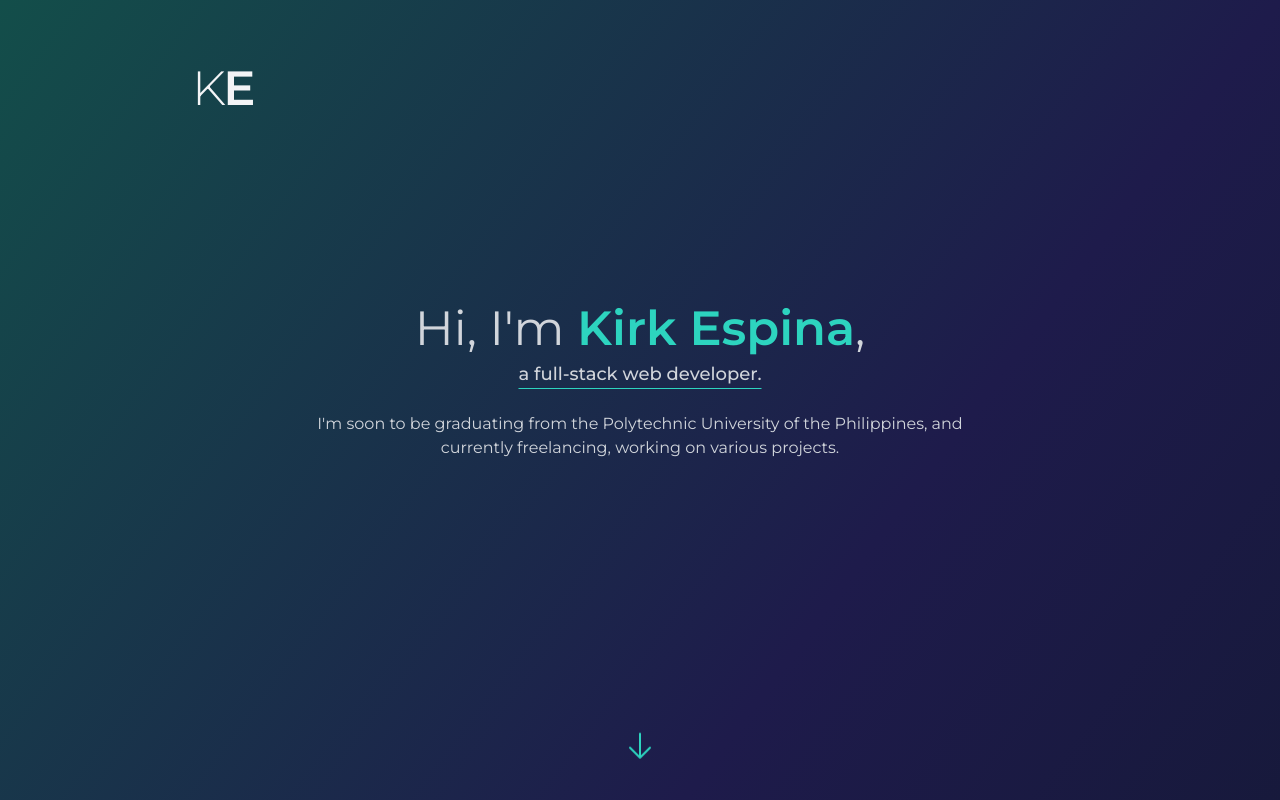
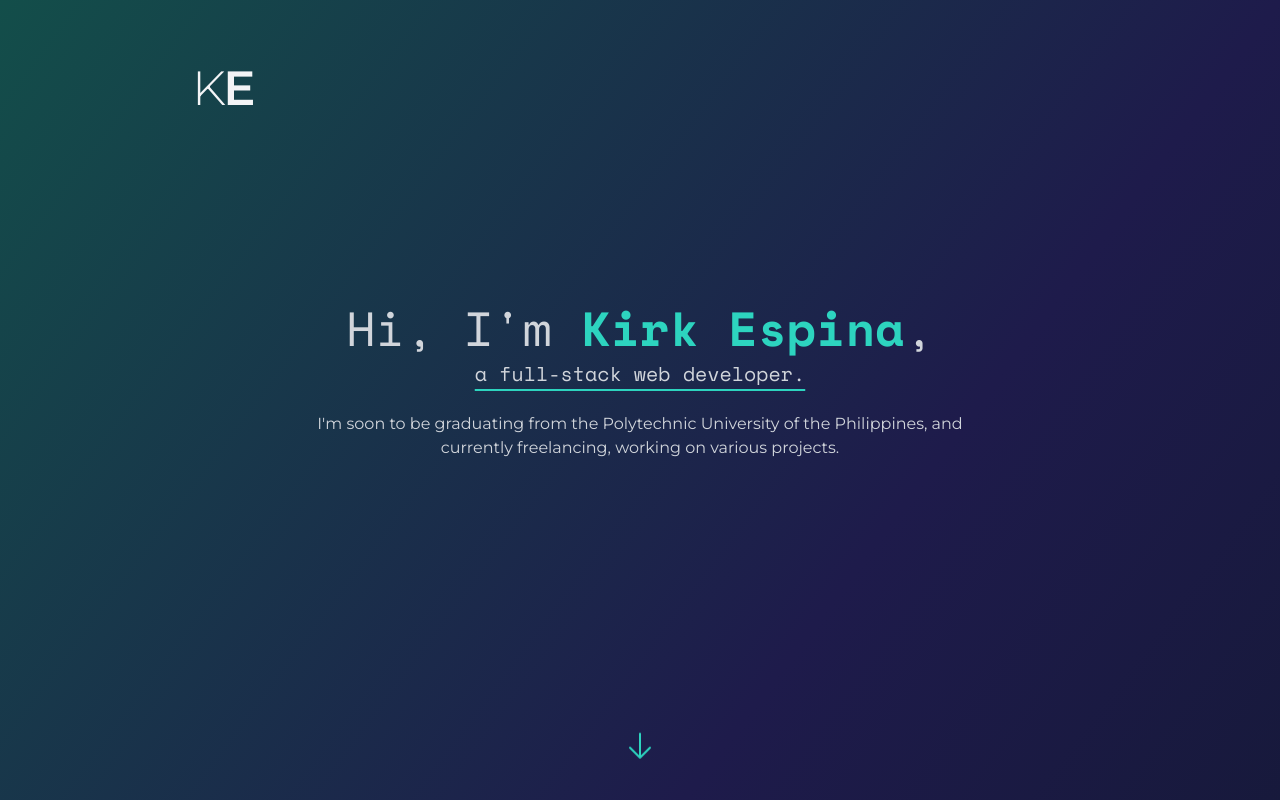
Before and after one commit to Cirque0/kespina, a Next.js app: page / in a window 1280 px wide. Shown: the top 800 px of the page. Built offline with nearby package versions, Linux system fonts and the light colour scheme.

Commit message:
hero section intro font change to space mono

```diff
--- a/src/app/page.js
+++ b/src/app/page.js
@@ -3,6 +3,9 @@ import Image from "next/image";
 import ArrowDown from "@/components/ArrowDown";
 import profilePic from "../../public/profile_pic.jpg";
 import Section from "@/components/Section";
+import { Space_Mono } from "next/font/google";
+
+const spaceMono = Space_Mono({ subsets: ['latin'], weight: ['400', '700'] });
 
 export default function Home() {
     return (
@@ -13,14 +16,14 @@ export default function Home() {
                 </div>
 
                 <div className='flex flex-col mt-48 items-center justify-center gap-2 text-center'>
-                    <p className='sm:text-5xl text-3xl'>
+                    <p className={'sm:text-5xl text-3xl ' + spaceMono.className}>
                         Hi, I'm{" "}
                         <span className='font-semibold text-teal-400'>
                             Kirk Espina
                         </span>
                         ,
                     </p>
-                    <p className='text-lg font-medium underline underline-offset-8 decoration-teal-400'>
+                    <p className={'text-xl font-medium underline underline-offset-8 decoration-teal-400 ' + spaceMono.className}>
                         a full-stack web developer.
                     </p>
                     <p className='max-w-2xl mt-4'>
```
